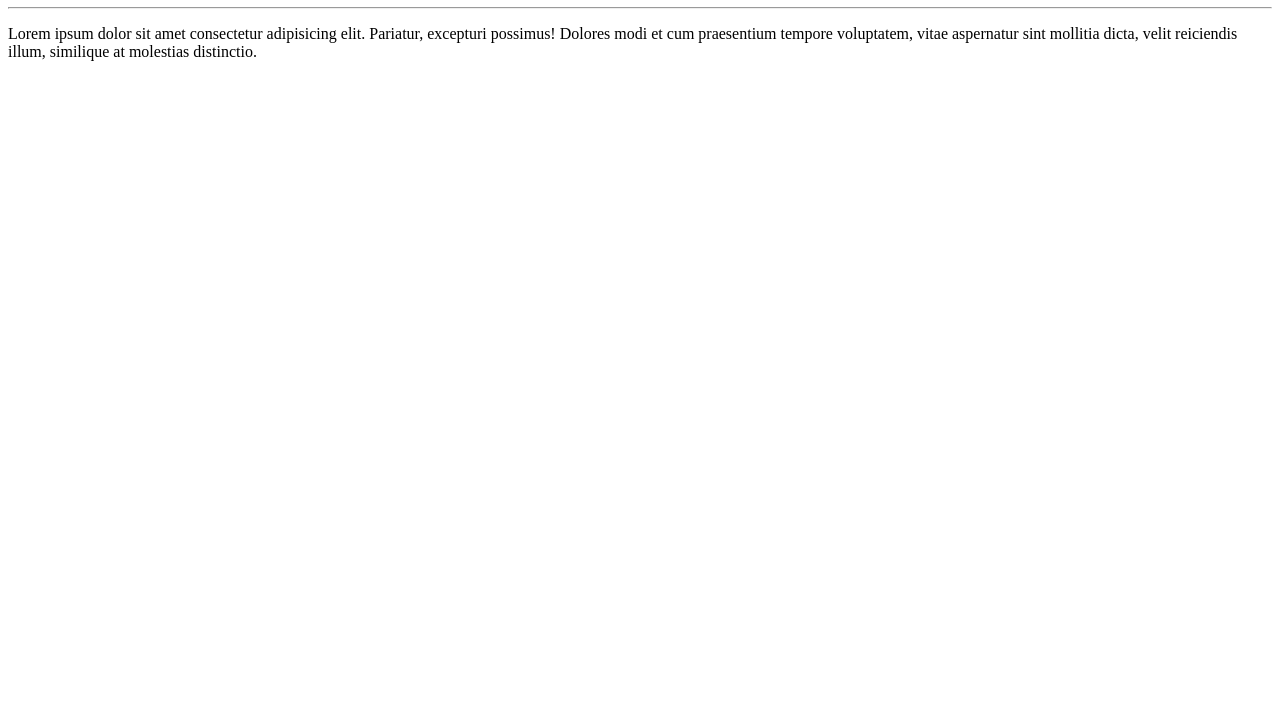
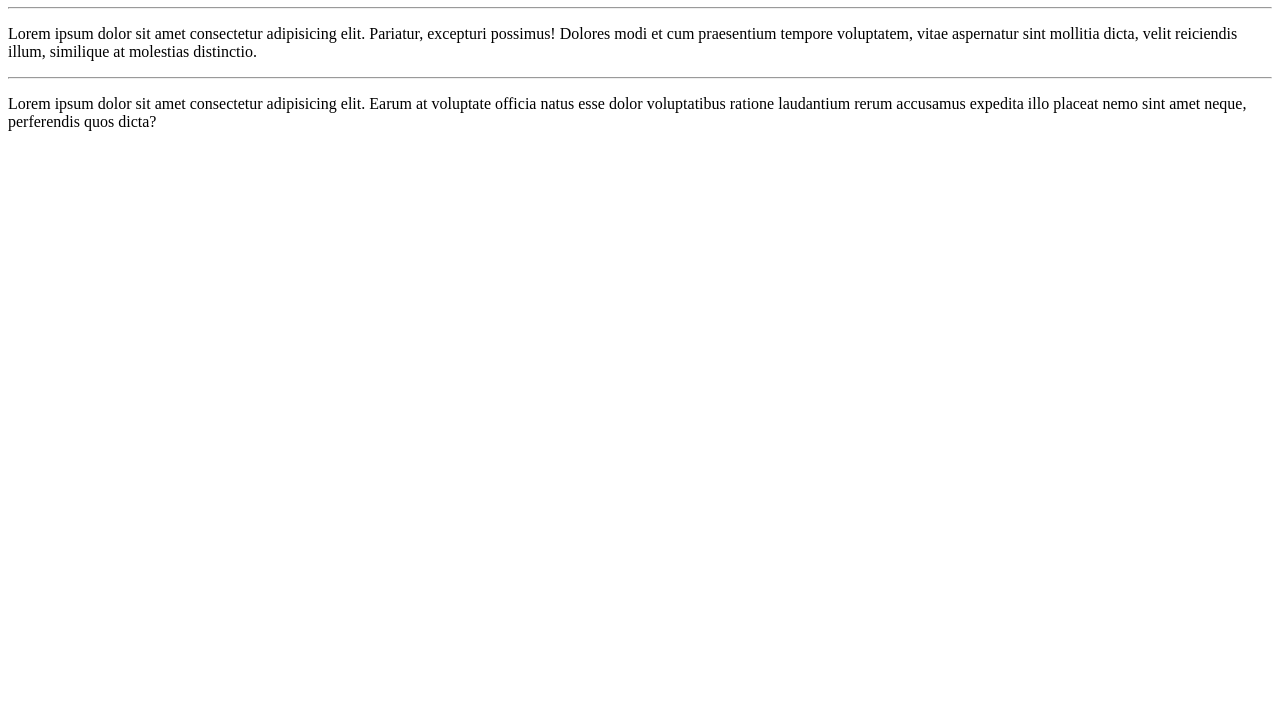
Before and after one commit to Fer9211/TesteDeGit, a plain HTML site: page Site_exemplo/index.html in a window 1280 px wide. Shown: the part 73-800 px from the top of the page. Drawn offline with Linux system fonts and the light colour scheme.

Commit message:
Adicionei um parágrafo

```diff
--- a/Site_exemplo/index.html
+++ b/Site_exemplo/index.html
@@ -9,5 +9,7 @@
     <h1>Olá. mundo!</h1>
     <hr>
     <p>Lorem ipsum dolor sit amet consectetur adipisicing elit. Pariatur, excepturi possimus! Dolores modi et cum praesentium tempore voluptatem, vitae aspernatur sint mollitia dicta, velit reiciendis illum, similique at molestias distinctio.</p>
+    <hr>
+    <p>Lorem ipsum dolor sit amet consectetur adipisicing elit. Earum at voluptate officia natus esse dolor voluptatibus ratione laudantium rerum accusamus expedita illo placeat nemo sint amet neque, perferendis quos dicta?</p>
 </body>
 </html>
```
